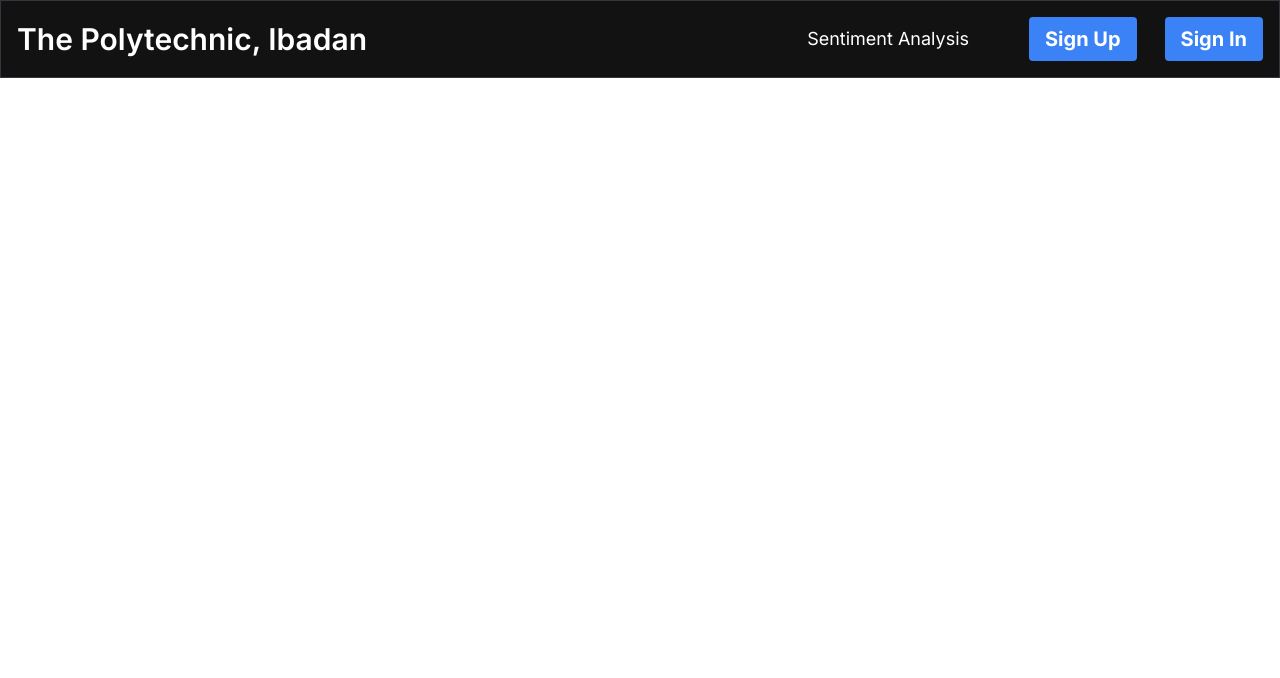
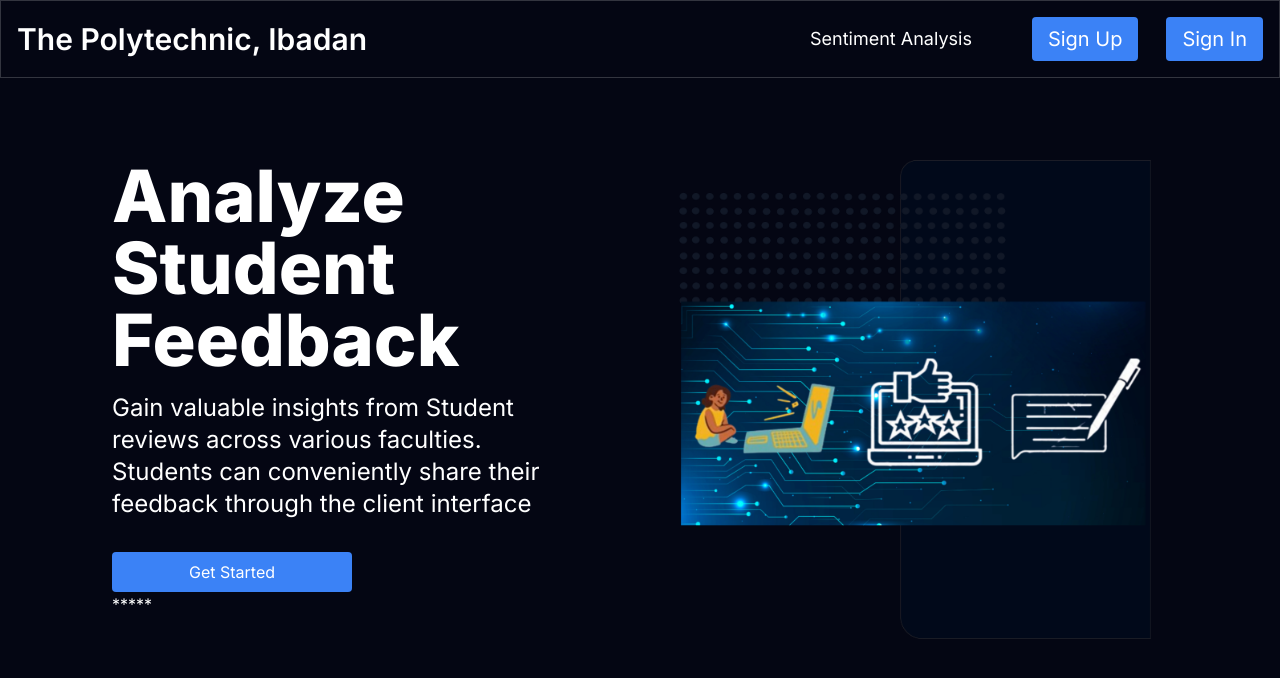
Before and after one commit to brightstar-moxi/analytics, a Next.js app: page / in a window 1280 px wide. Shown: the top 678 px of the page. Built offline with nearby package versions, Linux system fonts and the light colour scheme.

Commit message:
first page

```diff
--- /dev/null
+++ b/app/component/First.jsx
@@ -0,0 +1,37 @@
+
+"use client"
+import React from 'react'
+import Image from "next/image";
+import Image1 from '/public/pic1.png'
+
+
+
+
+
+
+const First = () => {
+
+  return (
+
+    <section className='text-white'id="about">
+        <div className='md:grid md:grid-cols-2 gap-8 items-center py-8 px-4 xl:gap-16 sm:py-16 xl:px-16'>
+        <div className='mt-4 md:mt-0  flex flex-col h-full'>
+            <span className='text-7xl font-extrabold text-white mb-4'>Analyze Student Feedback</span>
+            <p className='text-2xl'>Gain valuable insights from Student reviews across various faculties.
+               </p>
+           <p className='text-2xl'> Students can conveniently share their feedback through the client interface</p>
+                <button className="bg-blue-500 hover:bg-blue-700 text-white border-white py-2 px-4 rounded w-60 mt-8">Get Started</button>
+                <div>*****</div>
+        </div>
+         <Image
+        src={Image1}
+        alt="about image"
+        width={600}
+        height={700}
+        />
+
+        </div></section>
+  )
+}
+
+export default First
--- a/app/component/NavLink.jsx
+++ b/app/component/NavLink.jsx
@@ -5,7 +5,7 @@
 
         <Link href={href} className='block py-1 pl-3 pr-4 text-white sm:text-xl rounded md:p-0 hover:text-white'>
 
-            <button className="bg-blue-500 hover:bg-blue-700 text-white font-bold py-2 px-4 rounded">{title}</button>
+            <button className="bg-blue-500 hover:bg-blue-700 text-white border-white py-2 px-4 rounded">{title}</button>
 
             </Link>
             </>
--- a/app/component/Navbar.jsx
+++ b/app/component/Navbar.jsx
@@ -28,7 +28,7 @@
 const Navbar = () => {
   const [navbarOpen, setNavarOpen] = useState(false);
   return (
-   <nav className='fixed mx-auto border border-[#33353F] top-0 left-0 right-0 z-10 bg-[#121212] bg-opacity-100'>
+   <nav className='fixed mx-auto border border-[#33353F] top-0 left-0 right-0 z-10 bg-[#040613] bg-opacity-100'>
      <div className='flex container lg:py-4 flex-wrap items-center justify-between mx-auto px-4 py-2'>
         <Link href={"/"} className='text-xl md:text-3xl text-white font-semibold '> The Polytechnic, Ibadan</Link>
         <div className='mobile-menu block md:hidden'>
--- a/app/page.js
+++ b/app/page.js
@@ -1,5 +1,6 @@
 // pages/index.js
 'use client'
+import First from './component/First';
 // import { useState } from 'react';
 
 // import SentimentChart from './component/SentimentChart';
@@ -9,11 +10,15 @@
 
 
   return (
-    <div>
-     <Navbar/>
+    <main className="flex min-h-screen flex-col bg-[#040613] ">
 
+    <Navbar/>
+    <div className= "container mt-20 mx-auto px-12 py-4">
+   <First/>
+    </div>
 
-    </div>
+    {/* <Footer/> */}
+         </main>
   );
 };
 
```
Also changed, not shown: public/pic1.png (added).
